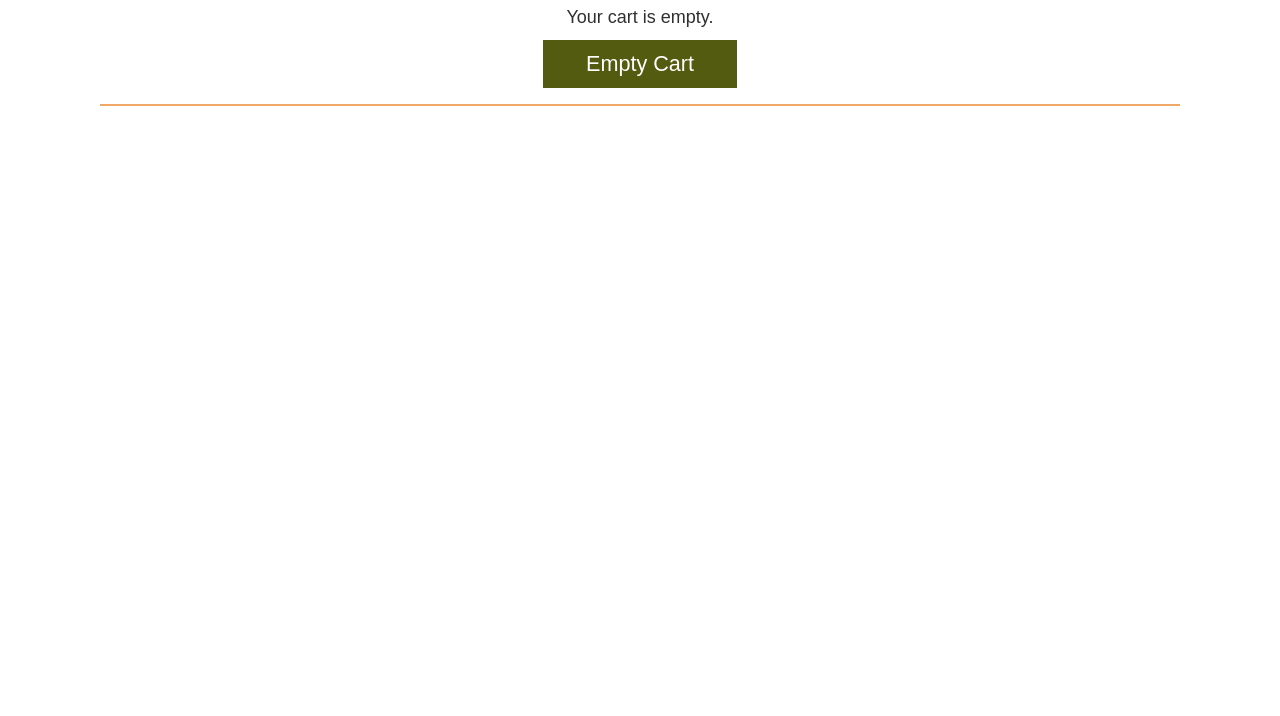
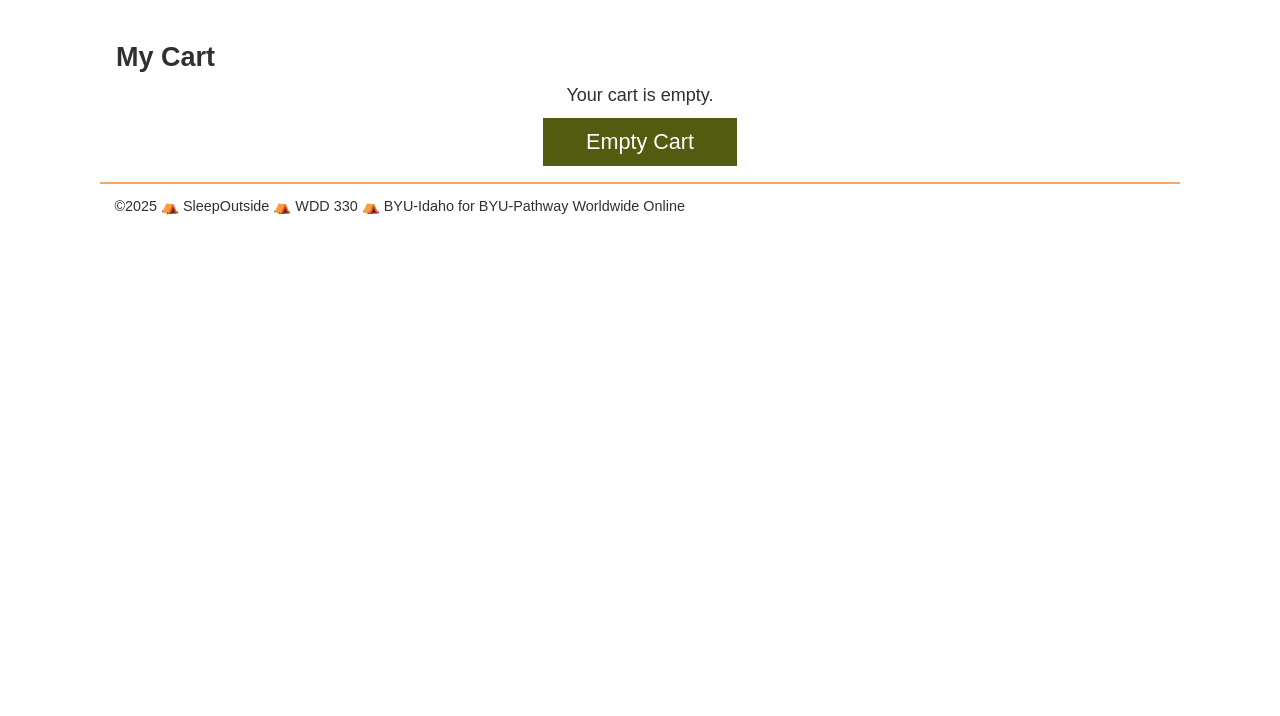
Before and after one commit to reyes-byui/wdd330-sleepoutside, a website: page src/cart/index.html in a window 1280 px wide. Shown: the part 84-800 px from the top of the page. Drawn offline with Linux system fonts and the light colour scheme.

Commit message:
fix header/footer

```diff
--- a/src/cart/index.html
+++ b/src/cart/index.html
@@ -12,6 +12,7 @@
 
     <script src="../js/header.js"></script>
     <script src="../js/cart.js" type="module"></script>
+    <script src="../js/main.js" type="module"></script>
   </head>
 
   <body>
```
Also changed, not shown: src/product_pages/cedar-ridge-rimrock-2.html (+1 -0 lines), src/product_pages/index.html (+1 -0 lines), src/product_pages/marmot-ajax-3.html (+2 -1 lines), src/product_pages/northface-alpine-3.html (+1 -0 lines), src/product_pages/northface-talus-4.html (+1 -0 lines).
